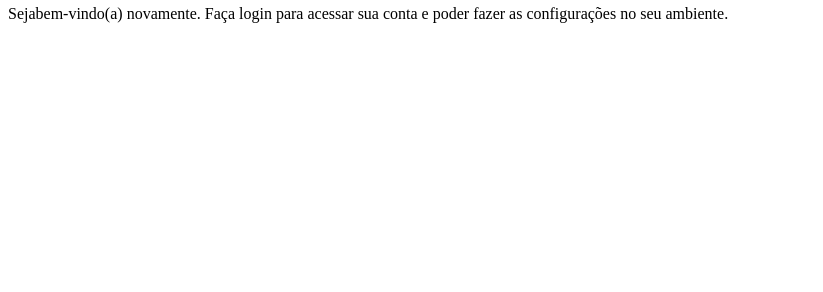
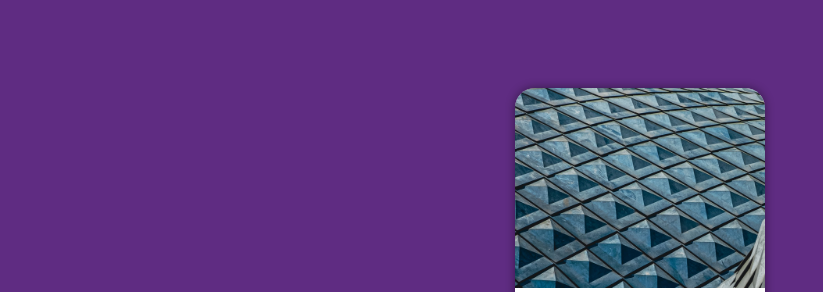
Before and after one commit to GuilhermePinheiros/projeto-login, a plain HTML site: page index.html in a window 1280 px wide. Shown: the part 62-354 px from the top of the page, without its empty margins (0-823 px from the left). Drawn offline with Linux system fonts and the light colour scheme.

Commit message:
atualizei as css do projeto login

```diff
--- a/estilos/style.css
+++ b/estilos/style.css
@@ -1 +1,47 @@
 @charset "UTF-8";
+
+
+* {
+    font-family: system-ui, -apple-system, BlinkMacSystemFont, 'Segoe UI', Roboto, Oxygen, Ubuntu, Cantarell, 'Open Sans', 'Helvetica Neue', sans-serif;
+    padding: 0px;
+    margin: 0px;
+    box-sizing: border-box;
+}
+
+body, html {
+    background-color: #5f2c82;
+    height: 100vh;
+    width: 100vw;
+
+}
+
+main {
+    height: 100vh;
+    width: 100vw;
+    display: flex;
+}
+
+section#login {
+    background: white;
+    width: 250px;
+    height: 500px;
+    margin: auto;
+    overflow: hidden;
+
+    border-radius: 20px;
+    box-shadow: 0px 0px 10px rgba(0, 0, 0, 0.450);
+
+
+}
+
+section#login > div#imagem {
+    background: #5f2c82 url(../imagens/metal.jpg) no-repeat;
+    background-size: cover;
+    height: 200px;
+
+}
+
+section#login > div#formulario {
+    padding: 10px;
+
+}
```
Also changed, not shown: index.html (+1 -0 lines), imagens/metal.jpg (renamed from imagens/pexels-javidhashimov-35972898.jpg).
